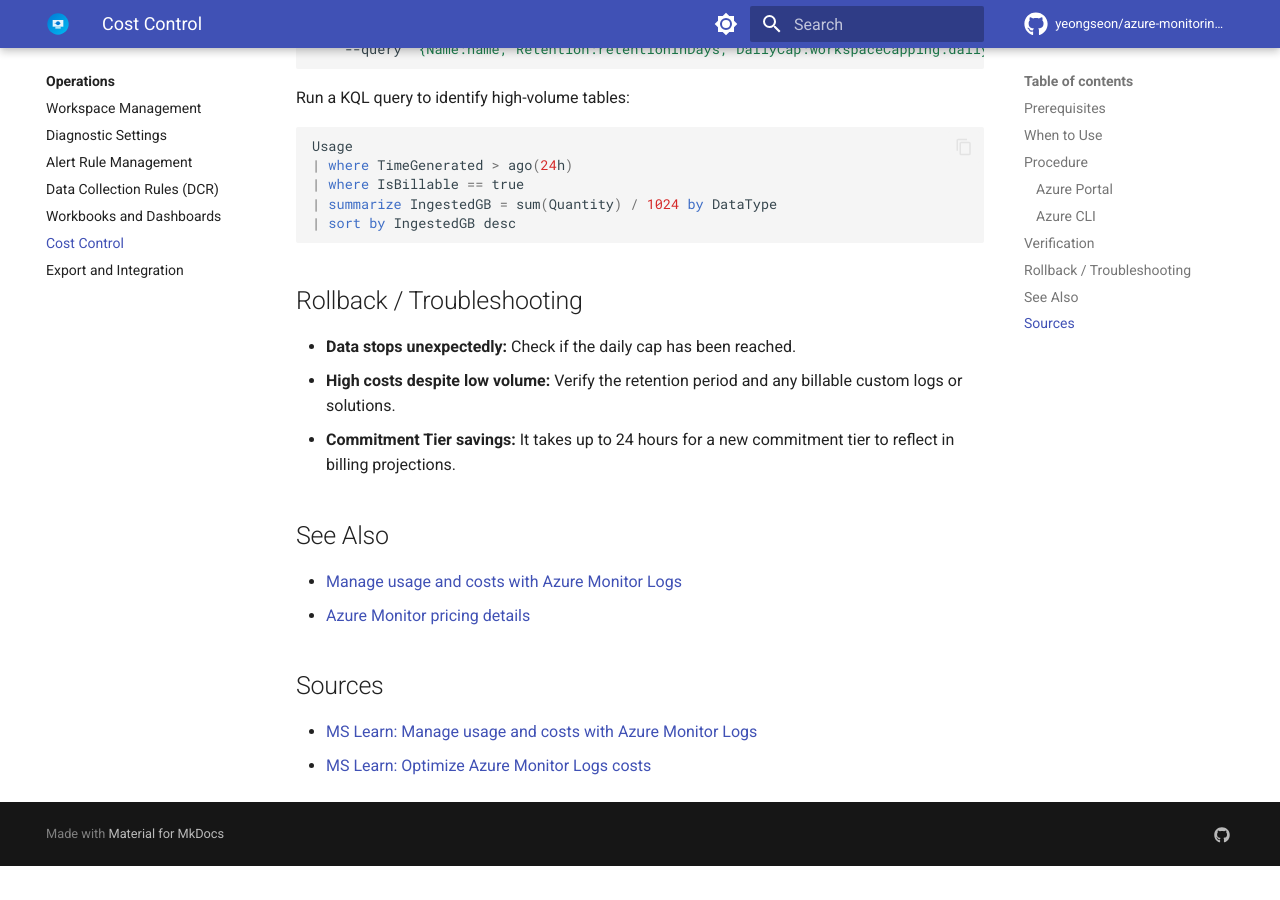
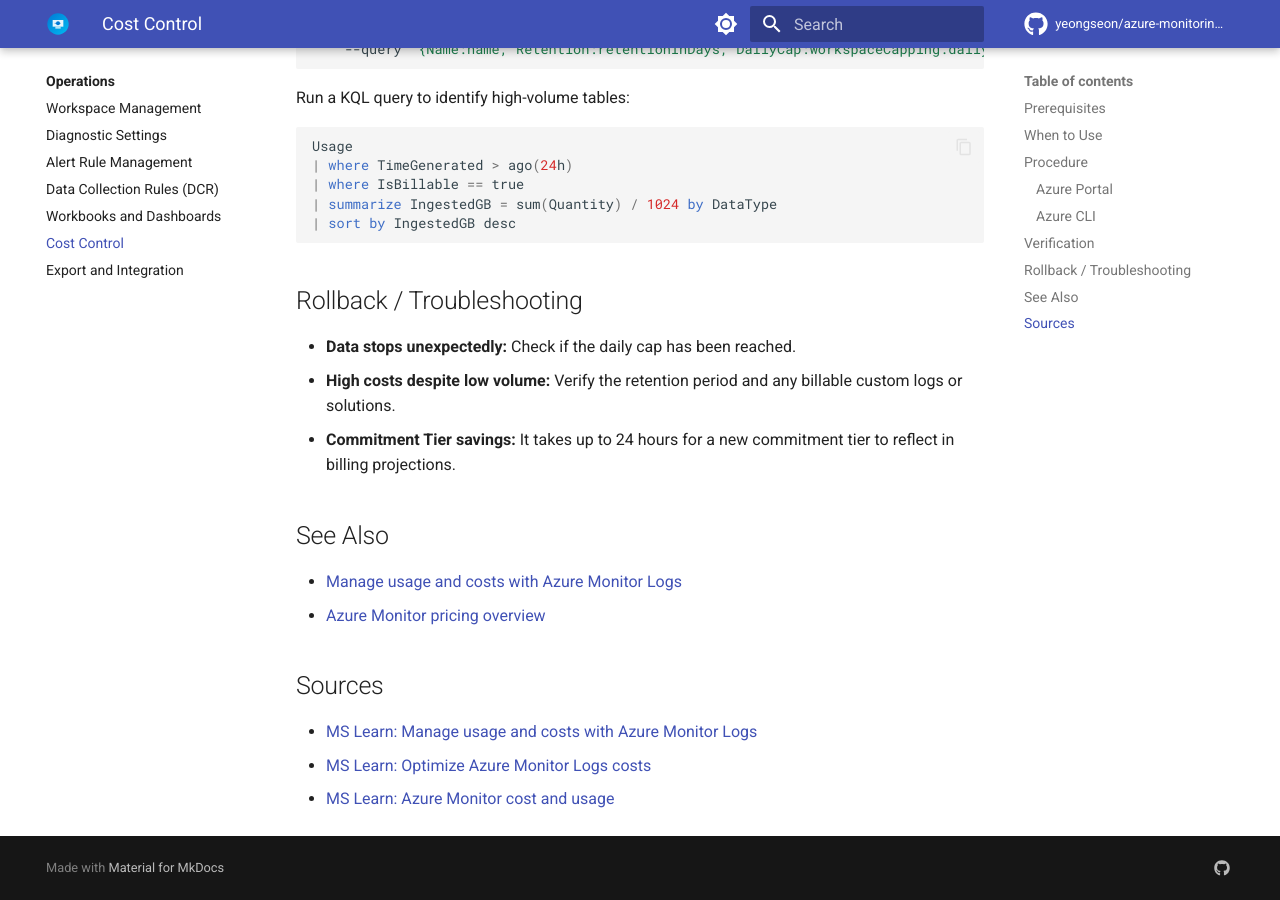
Before and after one commit to yeongseon/azure-monitoring-practical-guide, an MkDocs documentation site: the page built from docs/operations/cost-control.md, in a window 1280 px wide and 900 px high, scrolled down 2106 px. Built offline with MkDocs 1.6.1 and Material for MkDocs 9.7.7, drawn with Linux system fonts in a browser that asks for light colours; comment, search, counter and statistics services are not loaded; before the commit the page ends 2972 px from its top, so only the background shows below that.

Commit message:
Fix: Replace all non-MS Learn links and remaining short flags
- cost-control.md: Replaced azure.microsoft.com/pricing with MS Learn link
- aks-container-insights-issues.md: grep -i → grep --ignore-case
- aks-container-insights-issues.md: kubectl apply -f → kubectl apply --filename

All content now exclusively references MS Learn sources
All CLI examples now use long flags only

```diff
--- a/docs/operations/cost-control.md
+++ b/docs/operations/cost-control.md
@@ -81,9 +81,10 @@
 ## See Also
 
 - [Manage usage and costs with Azure Monitor Logs](https://learn.microsoft.com/azure/azure-monitor/logs/manage-cost-storage)
-- [Azure Monitor pricing details](https://azure.microsoft.com/pricing/details/monitor/)
+- [Azure Monitor pricing overview](https://learn.microsoft.com/azure/azure-monitor/cost-usage)
 
 ## Sources
 
 - [MS Learn: Manage usage and costs with Azure Monitor Logs](https://learn.microsoft.com/azure/azure-monitor/logs/manage-cost-storage)
 - [MS Learn: Optimize Azure Monitor Logs costs](https://learn.microsoft.com/azure/azure-monitor/logs/cost-logs)
+- [MS Learn: Azure Monitor cost and usage](https://learn.microsoft.com/azure/azure-monitor/cost-usage)
```
Also changed, not shown: docs/troubleshooting/playbooks/aks-container-insights-issues.md (+2 -2 lines).
